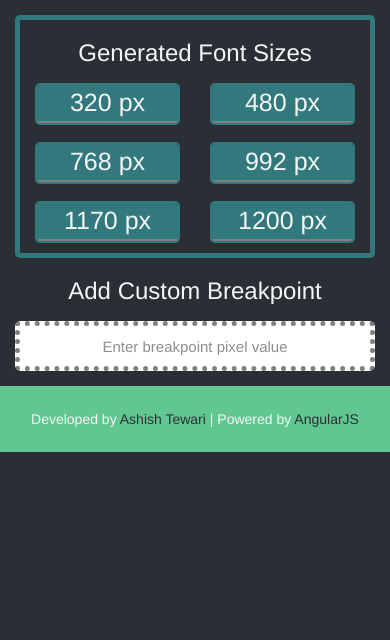
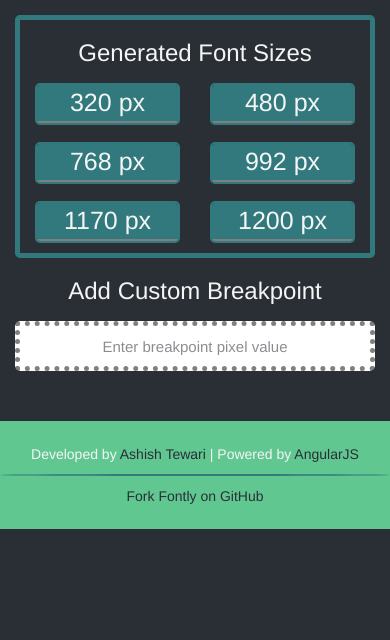
Before and after one commit to ashishkrtewari/fontly, a plain HTML site: page index.html in a window 390 px wide. Shown: the part 204-844 px from the top of the page. Drawn offline with Linux system fonts and the light colour scheme.

Commit message:
responsive git link to footer at smaller width

```diff
--- a/css/style.css
+++ b/css/style.css
@@ -158,9 +158,15 @@ input[type=number] {
 footer{
   background-color: #61C791;
   padding: 23px 0;
+  position: relative;
+  bottom: -35px;
+  width: 100%;
 }
 footer a,footer a:hover{
   color:#2A2F36;
+}
+.visible-600{
+  display: none;
 }
 @media (max-width:480px){
   .add-break{
@@ -177,3 +183,21 @@ footer a,footer a:hover{
     font-size: 25px;
   }
 }
+
+@media (max-width:600px) {
+    .hidden-600{
+      visibility: hidden;
+    }
+    .visible-600{
+      display: block;
+    }
+    .visible-600::before {
+      content: "";
+      height: 2px;
+      background-color: #31797D;
+      width: 100%;
+      display: block;
+      border-radius: 50%;
+      margin: 10px 0;
+    }
+}
--- a/index.html
+++ b/index.html
@@ -10,7 +10,7 @@
 </head>
 
 <body>
-  <a class="github-fork-ribbon" href="https://github.com/cooltewari/fontly" title="Fork Fontly on GitHub">Fork Fontly on GitHub</a>
+  <a class="github-fork-ribbon hidden-600" href="https://github.com/cooltewari/fontly" title="Fork Fontly on GitHub">Fork Fontly on GitHub</a>
     <header>
         <h1 class="text-center">Welcome to Fontly</h1>
         <h3 class="text-center text-muted">Your font size assistant</h3>
@@ -39,7 +39,10 @@
           </button>
         </div>
     </div>
-    <footer class="text-center">Developed by <a href="https://in.linkedin.com/in/ashishkrtewari">Ashish Tewari</a> | Powered by <a href="https://angularjs.org/">AngularJS</a></footer>
+    <footer class="text-center">
+      Developed by <a href="https://in.linkedin.com/in/ashishkrtewari">Ashish Tewari</a> | Powered by <a href="https://angularjs.org/">AngularJS</a>
+      <a class="visible-600" href="https://github.com/cooltewari/fontly" title="Fork Fontly on GitHub">Fork Fontly on GitHub</a>
+    </footer>
     <script src="js/jquery.min.js" charset="utf-8"></script>
     <script src="js/angular.min.js" charset="utf-8"></script>
     <script src="js/tether.min.js" charset="utf-8"></script>
```
